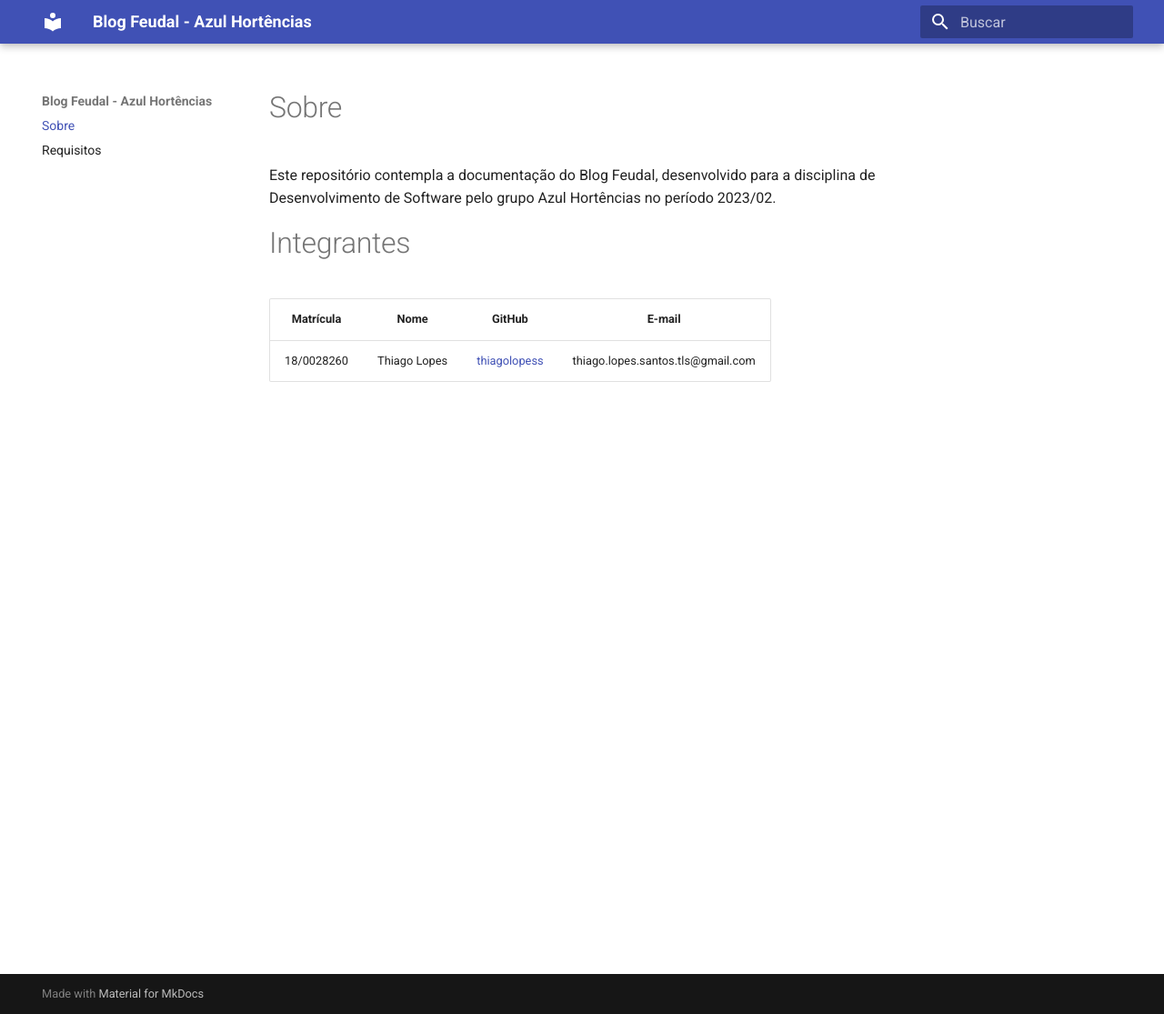
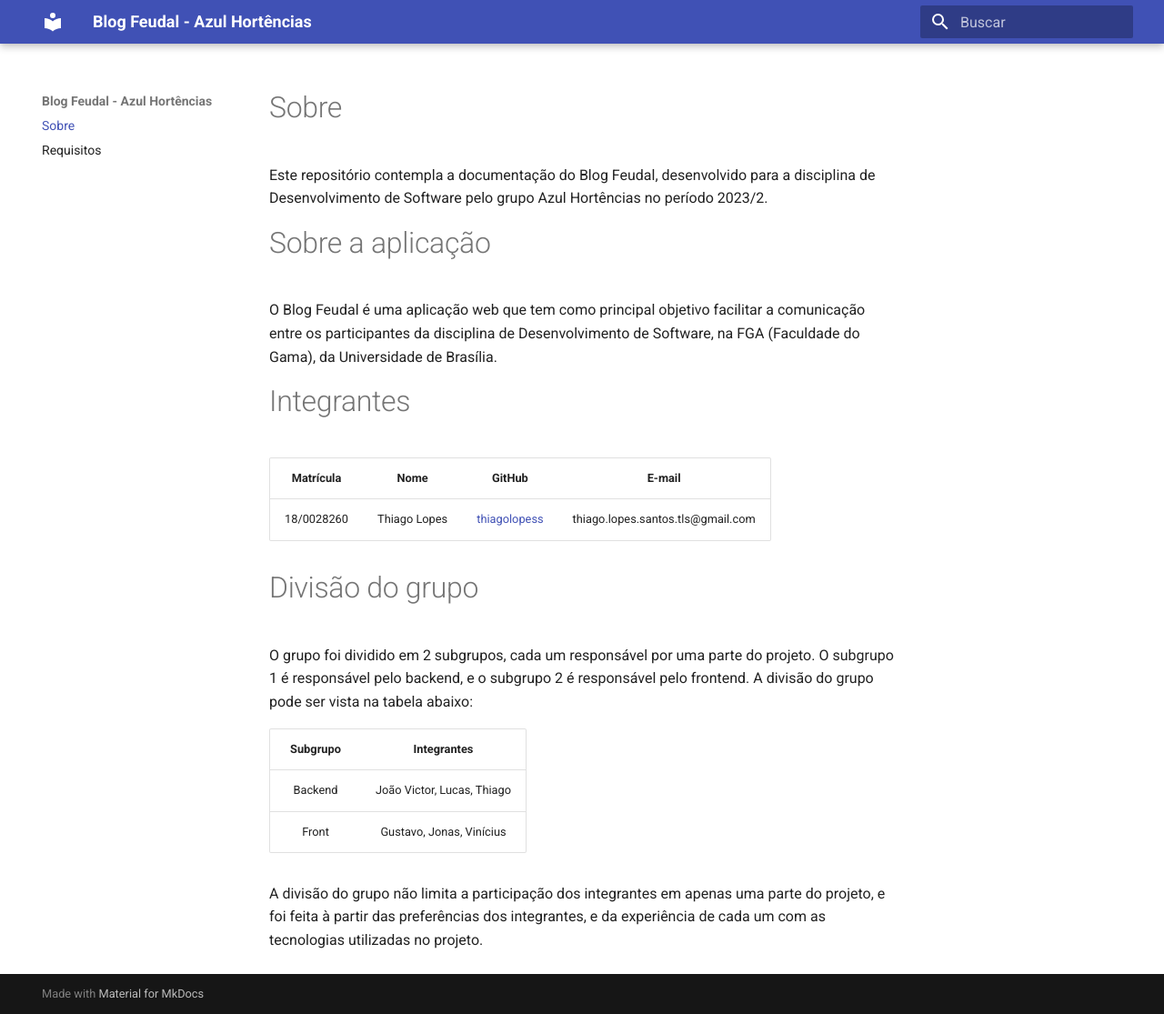
Before and after one commit to thiagolopess/DS-Blog-Azul-Hortencias, an MkDocs documentation site: the page built from docs/index.md, in a window 1280 px wide and 1115 px high. Shown: the whole window at 91% size. Built offline with MkDocs 1.6.1 and Material for MkDocs 9.7.7, drawn with Linux system fonts in a browser that asks for light colours.

Commit message:
Adiciona informações adicionais sobre o grupo

```diff
--- a/docs/index.md
+++ b/docs/index.md
@@ -1,7 +1,20 @@
 # Sobre
-Este repositório contempla a documentação do Blog Feudal, desenvolvido para a disciplina de Desenvolvimento de Software pelo grupo Azul Hortências no período 2023/02.
+Este repositório contempla a documentação do Blog Feudal, desenvolvido para a disciplina de Desenvolvimento de Software pelo grupo Azul Hortências no período 2023/2.
+
+# Sobre a aplicação
+O Blog Feudal é uma aplicação web que tem como principal objetivo facilitar a comunicação entre os participantes da disciplina de Desenvolvimento de Software, na FGA (Faculdade do Gama), da Universidade de Brasília.
 
 # Integrantes
 Matrícula | Nome | GitHub | E-mail|
 |:--:|:--:|:--:|:--:|
 | 18/0028260 | Thiago Lopes | [thiagolopess](https://github.com/thiagolopess) | thiago.lopes.santos.tls@gmail.com
+
+# Divisão do grupo
+O grupo foi dividido em 2 subgrupos, cada um responsável por uma parte do projeto. O subgrupo 1 é responsável pelo backend, e o subgrupo 2 é responsável pelo frontend. A divisão do grupo pode ser vista na tabela abaixo:
+
+| Subgrupo | Integrantes |
+|:--:|:--:|
+| Backend | João Victor, Lucas, Thiago |
+| Front | Gustavo, Jonas, Vinícius |
+
+A divisão do grupo não limita a participação dos integrantes em apenas uma parte do projeto, e foi feita à partir das preferências dos integrantes, e da experiência de cada um com as tecnologias utilizadas no projeto.
```
